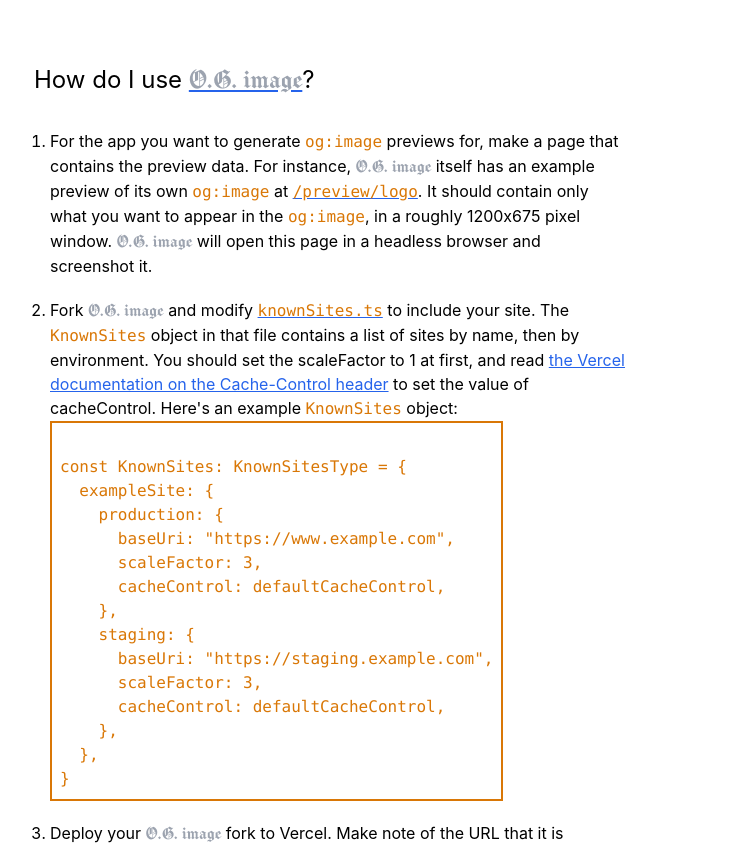
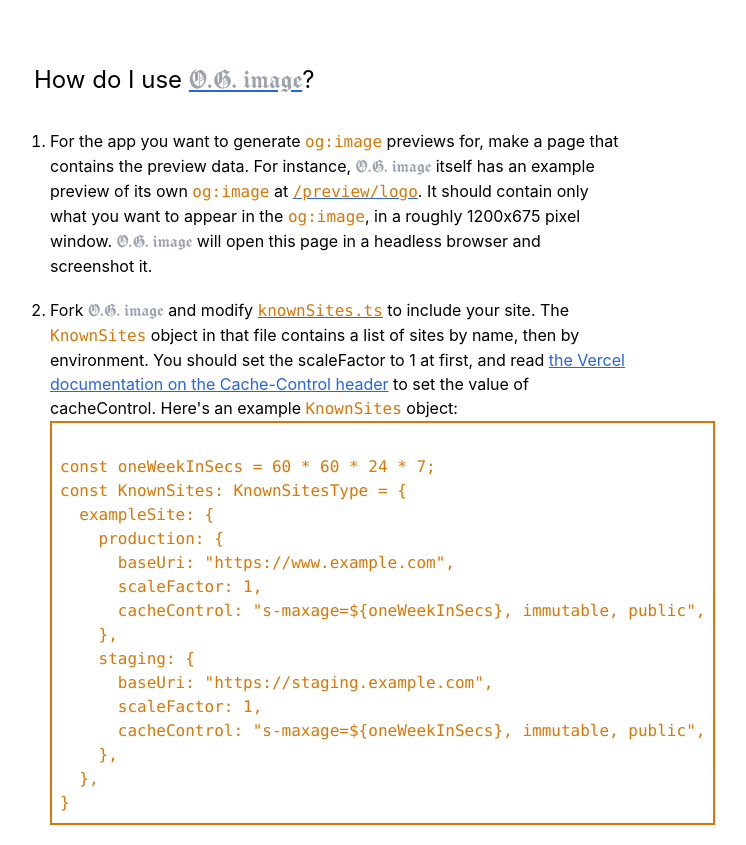
Before and after one commit to mrled/ogimage, a Next.js app: page /howto in a window 1280 px wide. Shown: the top 845 px of the page, without its empty margins (46-792 px from the left). Built offline with nearby package versions, Linux system fonts and the light colour scheme.

Commit message:
Improve KnownSites example obj

```diff
--- a/components/code.tsx
+++ b/components/code.tsx
@@ -9,7 +9,7 @@ export function InlineCode({ children }: CodePropsType) {
 
 export function CodeBlock({ children }: CodePropsType) {
   return (
-    <div className="overflow-scroll">
+    <div className="overflow-scroll md:overflow-visible">
       <div className="border-2 border-yellow-600 w-max">
         <pre className={`p-2 font-mono ${codeFontColor} whitespace-pre`}>
           <code className="">{children}</code>
--- a/pages/howto.tsx
+++ b/pages/howto.tsx
@@ -6,17 +6,18 @@ import { CodeBlock, InlineCode } from "components/code";
 import { OgImageUrlTable } from "components/ogImageUrlTable";
 
 const exampleKnownHostsObj = `
+const oneWeekInSecs = 60 * 60 * 24 * 7;
 const KnownSites: KnownSitesType = {
   exampleSite: {
     production: {
       baseUri: "https://www.example.com",
-      scaleFactor: 3,
-      cacheControl: defaultCacheControl,
+      scaleFactor: 1,
+      cacheControl: "s-maxage=\${oneWeekInSecs}, immutable, public",
     },
     staging: {
       baseUri: "https://staging.example.com",
-      scaleFactor: 3,
-      cacheControl: defaultCacheControl,
+      scaleFactor: 1,
+      cacheControl: "s-maxage=\${oneWeekInSecs}, immutable, public",
     },
   },
 }
```
